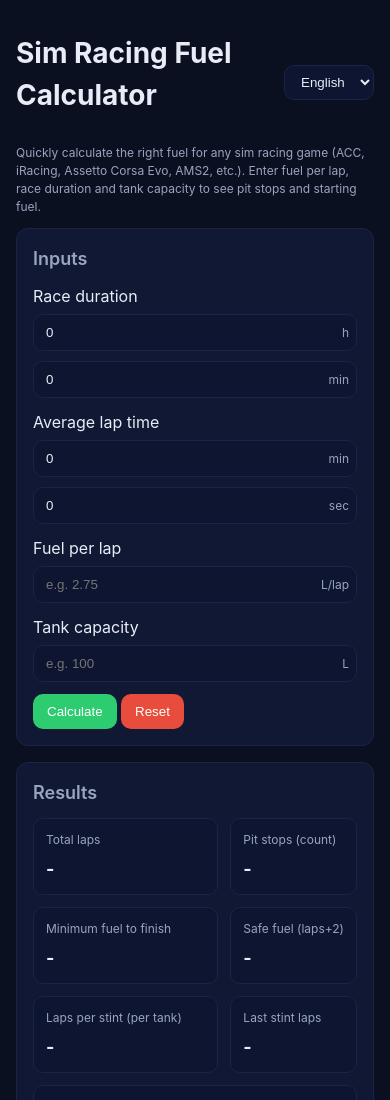
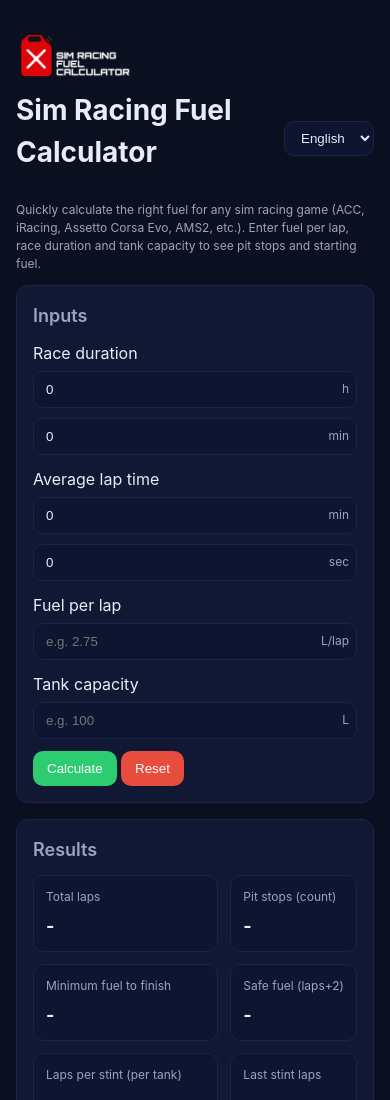
Before and after one commit to hwangzhun/Sim-Racing-Fuel--Calculator, a website: page index.html in a window 390 px wide. Shown: the top 1100 px of the page. Drawn offline with Linux system fonts and the light colour scheme.

Commit message:
new logo

```diff
--- a/index.html
+++ b/index.html
@@ -4,23 +4,27 @@
     <meta charset="UTF-8">
     <meta name="viewport" content="width=device-width, initial-scale=1.0">
     <title>模拟赛车燃油计算器</title>
-    <link rel="icon" href="icon.png" type="image/png">
-    <link rel="shortcut icon" href="icon.png" type="image/png">
-    <link rel="apple-touch-icon" href="icon.png">
+    <link rel="icon" href="icon-thumbnails.png" type="image/png">
+    <link rel="shortcut icon" href="icon-thumbnails.png" type="image/png">
+    <link rel="apple-touch-icon" href="icon-thumbnails-2.png">
     <meta name="theme-color" content="#d32f2f">
     <meta property="og:title" content="模拟赛车燃油计算器">
     <meta property="og:description" content="快速计算任意模拟赛车的正确燃油量、进站次数与起始油量。">
     <meta property="og:type" content="website">
-    <meta property="og:image" content="icon.png">
+    <meta property="og:image" content="icon-thumbnails-2.png">
     <meta name="twitter:card" content="summary">
     <meta name="twitter:title" content="模拟赛车燃油计算器">
     <meta name="twitter:description" content="快速计算燃油量与进站策略。">
-    <meta name="twitter:image" content="icon.png">
+    <meta name="twitter:image" content="icon-thumbnails-2.png">
     <link rel="stylesheet" href="styles.css">
 </head>
 <body>
     <main class="container">
         <div class="header-row">
+            <div class="logo-row">
+                <img src="icon-thumbnails-3.png" alt="Sim Racing Fuel Calculator" class="site-logo" width="48" height="48">
+            </div>
+            <div class="title-row">
                 <h1 id="title">模拟赛车燃油计算器</h1>
                 <label class="lang-control">
                     <span class="visually-hidden" id="langLabel">语言</span>
@@ -29,6 +33,7 @@
                         <option value="en">English</option>
                     </select>
                 </label>
+            </div>
         </div>
         <p id="introNote" class="note">快速计算任何模拟赛车游戏（包括 ACC、iRacing、Assetto Corsa Evo、AMS2 等）的正确燃油量。只需输入每圈燃油量、比赛距离和油箱容量，即可查看需要进站次数和起始燃油量。</p>
 
--- a/styles.css
+++ b/styles.css
@@ -34,10 +34,42 @@ h1 {
 
 .header-row {
     display: flex;
+    flex-direction: column;
+    align-items: stretch;
+    gap: 10px;
+    margin-bottom: 12px;
+}
+
+.title-wrap {
+    display: flex;
+    flex-direction: column;
+    align-items: flex-start;
+    gap: 8px;
+}
+
+.site-logo {
+    display: block;
+    width: 30%;
+    height: 30%;
+    border-radius: 6px;
+}
+
+@media screen and (max-width: 640px) {
+    .site-logo {
+        width: 30vw;
+}
+
+}
+.logo-row {
+    display: flex;
+    align-items: center;
+}
+
+.title-row {
+    display: flex;
     align-items: center;
     justify-content: space-between;
     gap: 12px;
-    margin-bottom: 12px;
 }
 
 .lang-control select {
```
Also changed, not shown: package.json (added, +19 -0 lines), dist/icon-thumbnails-2.png (added), dist/icon-thumbnails-3.6c08fde6.png (added), dist/icon-thumbnails.dae066b1.png (added), dist/index.html, icon-thumbnails-2.png (added), icon-thumbnails-3.png (added), icon-thumbnails.png (added), icon.png (deleted), 4 other files. Lines whose indentation alone changed are shown as unchanged.
